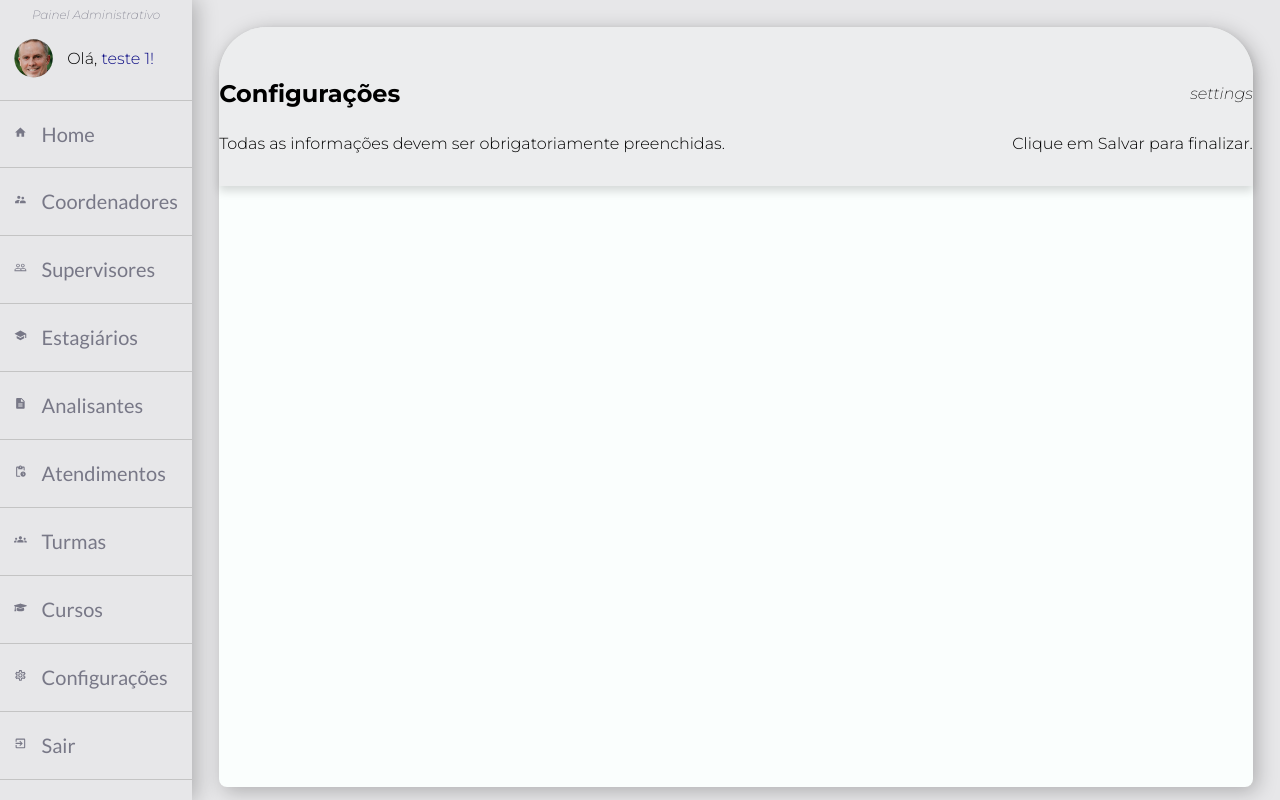
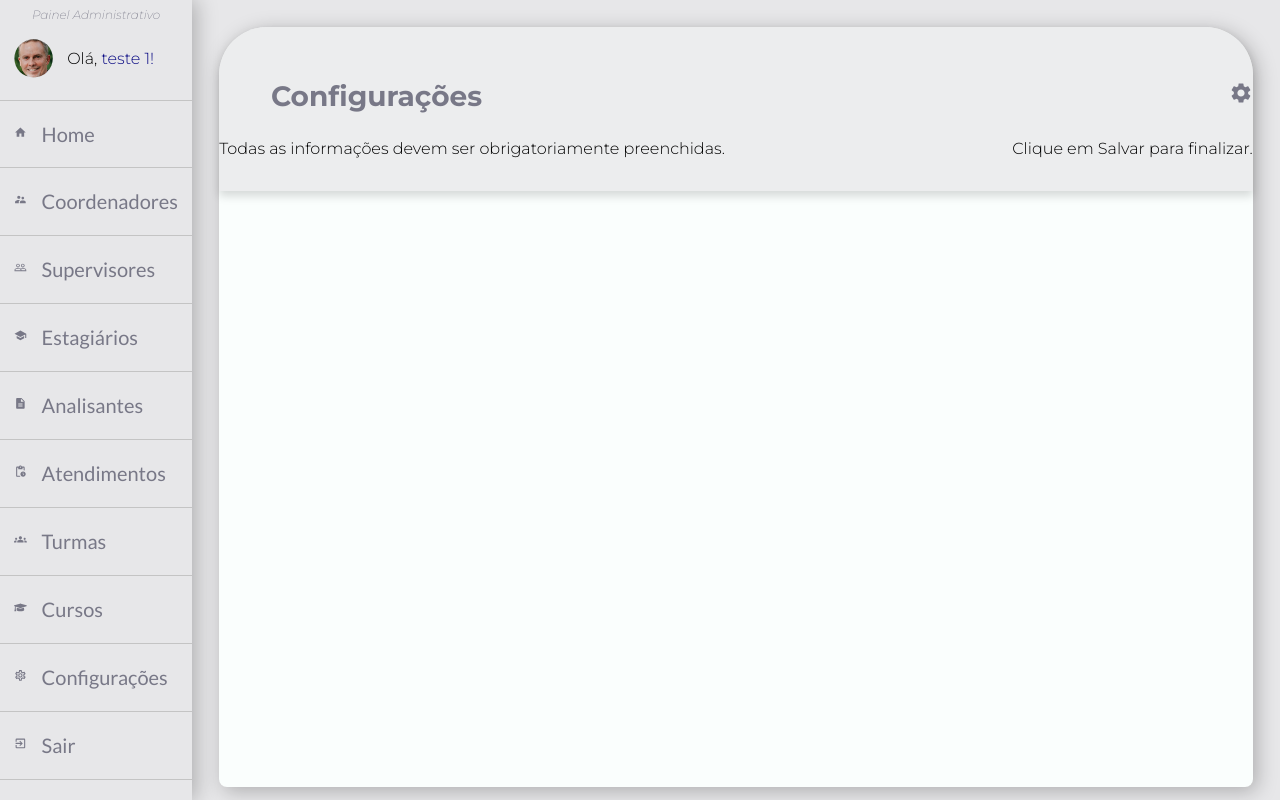
Before and after one commit to thiago-mfernandes/CepCop-React, a React (Create React App) app in the folder cepcop-react/: page /configuracoes in a window 1280 px wide. Built offline with nearby package versions, Linux system fonts and the light colour scheme.

Commit message:
Icone de configuracoes componentizado

```diff
--- /dev/null
+++ b/cepcop-react/src/components/UI/Cards/Configuracoes/IconSettings.tsx
@@ -0,0 +1,12 @@
+import { MdSettings } from "react-icons/md";
+import { StyledIconSettings } from "./styled";
+
+function IconSettings() {
+    return (
+        <StyledIconSettings>
+            <MdSettings />
+        </StyledIconSettings>
+    )
+}
+
+export default IconSettings
--- a/cepcop-react/src/components/UI/Cards/Configuracoes/Index.tsx
+++ b/cepcop-react/src/components/UI/Cards/Configuracoes/Index.tsx
@@ -1,14 +1,16 @@
+import TipoUsuario from "src/components/Acoes/TipoUsuario";
 import Box from "./Box";
 import CardPrincipal from "./CardConfiguracoes/Index";
 import Container from "./Container/Index";
+import IconSettings from "./IconSettings";
 
 function Configuracoes() {
     return (
         <CardPrincipal>
             <Container>
                 <Box>
-                    <h2 className="titulo-bloco-busca">Configurações</h2>
-                    <i className="material-icons config-icon">settings</i>
+                    <TipoUsuario nome="Configurações"/>
+                    <IconSettings />
                 </Box>
                 <hr className="linha"></hr>
                 <Box>
--- /dev/null
+++ b/cepcop-react/src/components/UI/Cards/Configuracoes/styled.ts
@@ -0,0 +1,8 @@
+import styled from "styled-components";
+import { cinzaEscuro } from "../../variaveis";
+
+export const StyledIconSettings = styled.i`
+    color: ${cinzaEscuro};
+    font-size: 1.5rem;
+    padding: 0;
+`;
```
